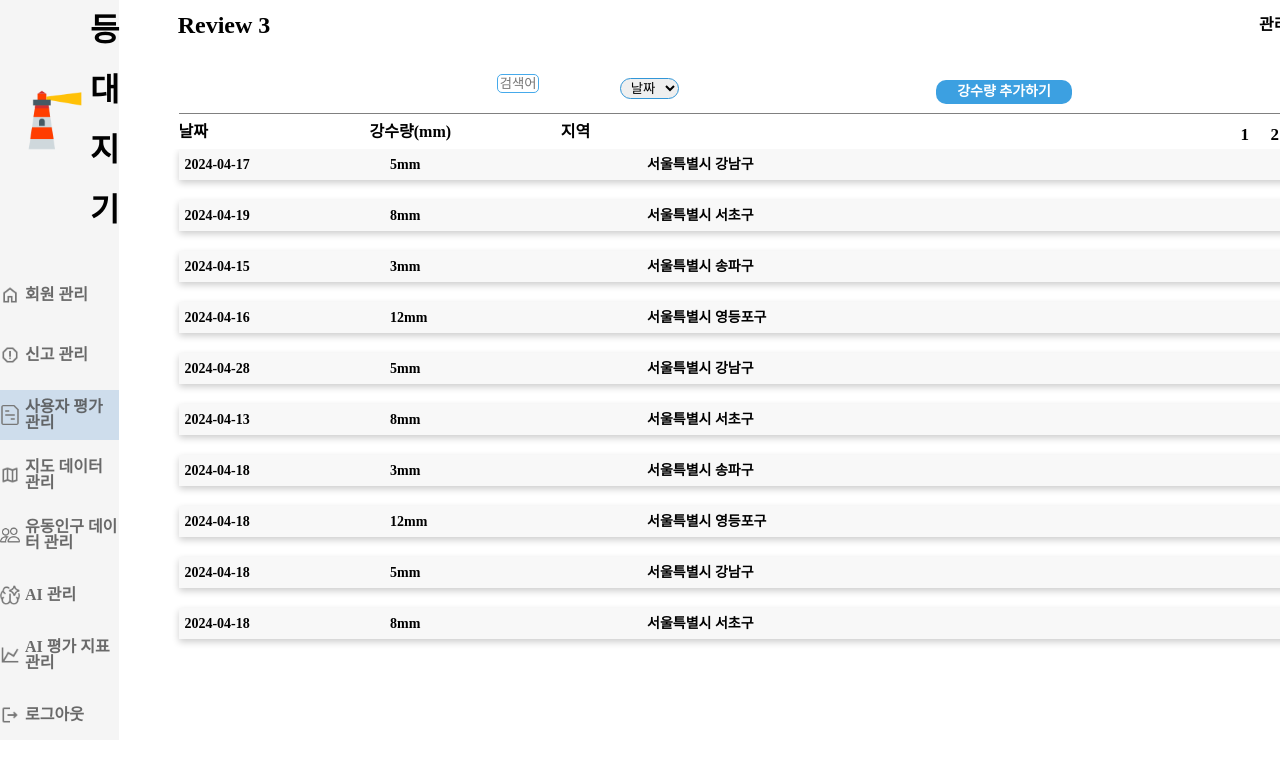
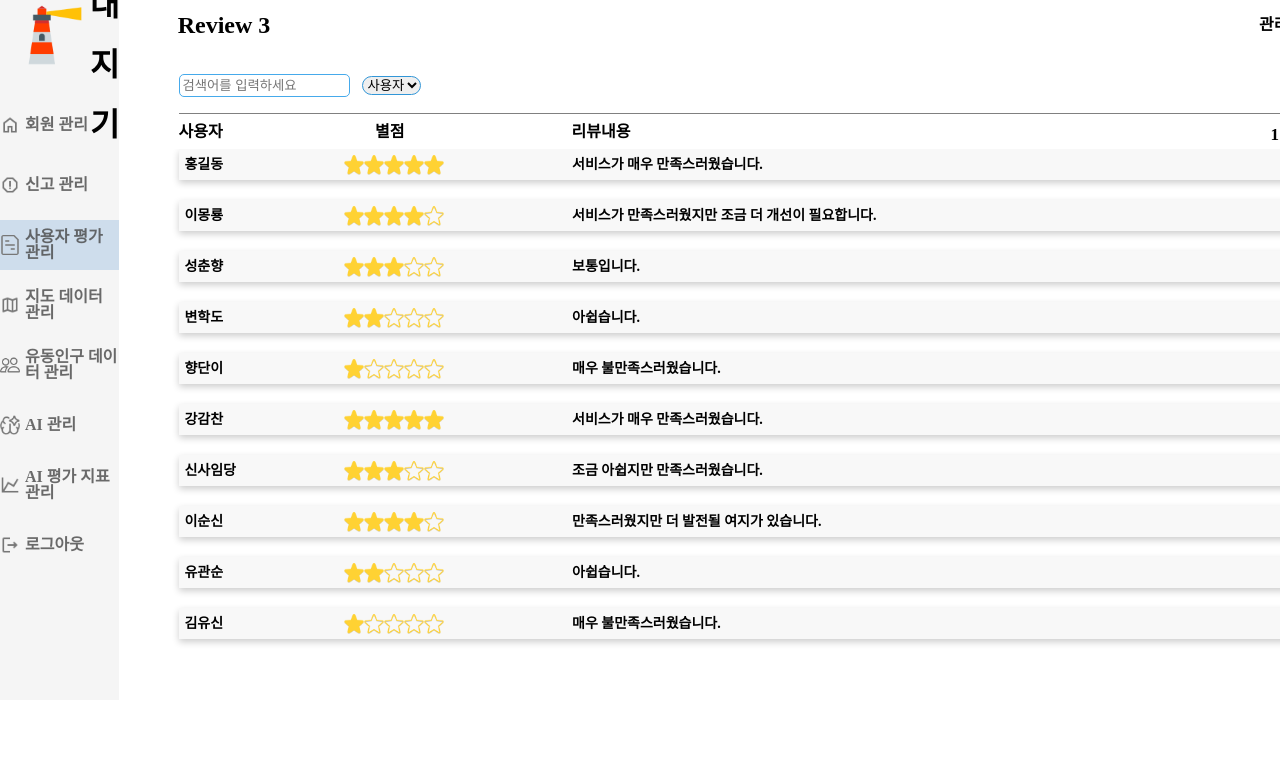
Before and after one commit to 4-1-graduation-project/fron, a React (Create React App) app in the folder gradeproject/: page /precipitationManagement in a window 1280 px wide. Shown: the top 762 px of the page. Built offline with nearby package versions, Linux system fonts and the light colour scheme.

Commit message:
feat : 사용자리뷰관리 View & 더미데이터 구현

```diff
--- a/gradeproject/public/precipitation/Data.json
+++ b/gradeproject/public/precipitation/Data.json
@@ -1,122 +1,77 @@
 [
     {
-        "date": "2024-04-17",
-        "rainfallAmount": "5mm",
-        "region": "서울특별시 강남구"
+        "user": "홍길동",
+        "rate": "5",
+        "content": "서비스가 매우 만족스러웠습니다."
     },
     {
-        "date": "2024-04-19",
-        "rainfallAmount": "8mm",
-        "region": "서울특별시 서초구"
+        "user": "이몽룡",
+        "rate": "4",
+        "content": "서비스가 만족스러웠지만 조금 더 개선이 필요합니다."
     },
     {
-        "date": "2024-04-15",
-        "rainfallAmount": "3mm",
-        "region": "서울특별시 송파구"
+        "user": "성춘향",
+        "rate": "3",
+        "content": "보통입니다."
     },
     {
-        "date": "2024-04-16",
-        "rainfallAmount": "12mm",
-        "region": "서울특별시 영등포구"
+        "user": "변학도",
+        "rate": "2",
+        "content": "아쉽습니다."
     },
     {
-        "date": "2024-04-28",
-        "rainfallAmount": "5mm",
-        "region": "서울특별시 강남구"
+        "user": "향단이",
+        "rate": "1",
+        "content": "매우 불만족스러웠습니다."
     },
     {
-        "date": "2024-04-13",
-        "rainfallAmount": "8mm",
-        "region": "서울특별시 서초구"
+        "user": "강감찬",
+        "rate": "5",
+        "content": "서비스가 매우 만족스러웠습니다."
     },
     {
-        "date": "2024-04-18",
-        "rainfallAmount": "3mm",
-        "region": "서울특별시 송파구"
+        "user": "신사임당",
+        "rate": "3",
+        "content": "조금 아쉽지만 만족스러웠습니다."
     },
     {
-        "date": "2024-04-18",
-        "rainfallAmount": "12mm",
-        "region": "서울특별시 영등포구"
+        "user": "이순신",
+        "rate": "4",
+        "content": "만족스러웠지만 더 발전될 여지가 있습니다."
     },
     {
-        "date": "2024-04-18",
-        "rainfallAmount": "5mm",
-        "region": "서울특별시 강남구"
+        "user": "유관순",
+        "rate": "2",
+        "content": "아쉽습니다."
     },
     {
-        "date": "2024-04-18",
-        "rainfallAmount": "8mm",
-        "region": "서울특별시 서초구"
+        "user": "김유신",
+        "rate": "1",
+        "content": "매우 불만족스러웠습니다."
     },
     {
-        "date": "2024-04-18",
-        "rainfallAmount": "3mm",
-        "region": "서울특별시 송파구"
+        "user": "안중근",
+        "rate": "5",
+        "content": "서비스가 매우 만족스러웠습니다."
     },
     {
-        "date": "2024-04-18",
-        "rainfallAmount": "12mm",
-        "region": "서울특별시 영등포구"
+        "user": "윤봉길",
+        "rate": "4",
+        "content": "조금 아쉬웠지만 만족스러웠습니다."
     },
     {
-        "date": "2024-04-18",
-        "rainfallAmount": "5mm",
-        "region": "서울특별시 강남구"
+        "user": "박근혜",
+        "rate": "3",
+        "content": "보통입니다."
     },
     {
-        "date": "2024-04-18",
-        "rainfallAmount": "8mm",
-        "region": "서울특별시 서초구"
+        "user": "노무현",
+        "rate": "2",
+        "content": "아쉽습니다."
     },
     {
-        "date": "2024-04-18",
-        "rainfallAmount": "3mm",
-        "region": "서울특별시 송파구"
-    },
-    {
-        "date": "2024-04-18",
-        "rainfallAmount": "12mm",
-        "region": "서울특별시 영등포구"
-    },
-    {
-        "date": "2024-04-18",
-        "rainfallAmount": "5mm",
-        "region": "서울특별시 강남구"
-    },
-    {
-        "date": "2024-04-18",
-        "rainfallAmount": "8mm",
-        "region": "서울특별시 서초구"
-    },
-    {
-        "date": "2024-04-18",
-        "rainfallAmount": "3mm",
-        "region": "서울특별시 송파구"
-    },
-    {
-        "date": "2024-04-18",
-        "rainfallAmount": "12mm",
-        "region": "서울특별시 영등포구"
-    },
-    {
-        "date": "2024-04-18",
-        "rainfallAmount": "5mm",
-        "region": "서울특별시 강남구"
-    },
-    {
-        "date": "2024-04-18",
-        "rainfallAmount": "8mm",
-        "region": "서울특별시 서초구"
-    },
-    {
-        "date": "2024-04-18",
-        "rainfallAmount": "3mm",
-        "region": "서울특별시 송파구"
-    },
-    {
-        "date": "2024-04-18",
-        "rainfallAmount": "12mm",
-        "region": "서울특별시 영등포구"
+        "user": "이명박",
+        "rate": "1",
+        "content": "매우 불만족스러웠습니다."
     }
 ]
--- a/gradeproject/src/components/FloatingPopulationPage/FloatingPopulationItems/FloatingPopulationListcss.js
+++ b/gradeproject/src/components/FloatingPopulationPage/FloatingPopulationItems/FloatingPopulationListcss.js
@@ -37,6 +37,16 @@ export const ReportName = styled(UserNameField)`
     font-size: 14px;
 `;
 
+export const ReportStar = styled(UserNameField)`
+    width: 20%;
+    height: 100%;
+    text-align: center;
+    display : flex;
+    justify-content: left;
+    align-items : center;
+    font-size: 14px;
+`;
+
 export const TitleField = styled.div`
     width: 23%;
     height: 50%;
@@ -48,3 +58,13 @@ export const TitleField = styled.div`
 export const ReportTitle = styled(TitleField)`
     width: 40%;
 `;
+
+export const ReportUser = styled(DateField)`
+    width: 14%;
+    height: 100%;
+    text-align: center;
+    display : flex;
+    justify-content: left;
+    align-items : center;
+    font-size: 14px;
+`;
--- a/gradeproject/src/components/precipitationPage/Precipitation.jsx
+++ b/gradeproject/src/components/precipitationPage/Precipitation.jsx
@@ -11,7 +11,7 @@ export default function Precipitation() {
 
     };
     return (
-        <div style={{ display: 'flex', flexDirection: 'row', overflow: 'hidden' }}>
+        <div style={{ display: 'flex', flexDirection: 'row', height: '700px' }}>
             <Z.LeftSection>
                 <SideMenu />
             </Z.LeftSection>
--- a/gradeproject/src/components/precipitationPage/precipitationItems/PrecipitationList.jsx
+++ b/gradeproject/src/components/precipitationPage/precipitationItems/PrecipitationList.jsx
@@ -4,6 +4,8 @@ import * as A from "../../userManagementPage/userManagementItems/MemberListCss";
 import * as K from "../../FloatingPopulationPage/FloatingPopulationItems/FloatingPopulationListcss";
 import * as Z from "../../mapDataManagementPage/mapDataItems/MapDataListCss";
 import * as D from "./PrecipitationListcss";
+import emptystar from "../../../assets/emptystar.png";
+import fillstar from "../../../assets/fillstar.png";
 
 export default function PrecipitationList() {
     const [precipitations, serPrecipitations] = useState([]);
@@ -22,7 +24,7 @@ export default function PrecipitationList() {
 
 
     const [searchTerm, setSearchTerm] = useState('');
-    const [searchOption, setSearchOption] = useState('autonomousDistrict'); // 기본적으로 이름으로 검색
+    const [searchOption, setSearchOption] = useState('user'); // 기본적으로 이름으로 검색
 
     // 페이지 변경
     const paginate = (pageNumber) => setCurrentPage(pageNumber);
@@ -38,27 +40,29 @@ export default function PrecipitationList() {
         setCurrentPage(1); // 검색어가 변경되면 currentPage를 1로 설정하여 첫 번째 페이지로 이동
     };
 
-    // 검색된 회원 필터링
-    const filteredPrecipitations = precipitations.filter(precipitation => {
-        // 선택된 옵션에 따라 검색 조건 변경
-        switch (searchOption) {
-            case 'date':
-                return precipitation.date.toLowerCase().includes(searchTerm.toLowerCase());
-            case 'rainfallAmount':
-                return precipitation.rainfallAmount.toLowerCase().includes(searchTerm.toLowerCase());
-            case 'region':
-                return precipitation.region.toLowerCase().includes(searchTerm.toLowerCase());
-            default:
-                return true;
-        }
-    });
-
     useEffect(() => {
         fetch('http://localhost:60004/precipitation/Data.json')
             .then(response => response.json())
             .then(data => serPrecipitations(data))
             .catch(error => console.error('Error fetching data:', error));
     }, []);
+
+    // 검색된 회원 필터링
+    const filteredPrecipitations = precipitations.filter(precipitation => {
+        // 선택된 옵션에 따라 검색 조건 변경
+        switch (searchOption) {
+            case 'user':
+                return precipitation.user.toLowerCase().includes(searchTerm.toLowerCase());
+            case 'rate':
+                return precipitation.rate.toLowerCase().includes(searchTerm.toLowerCase());
+            case 'content':
+                return precipitation.content.toLowerCase().includes(searchTerm.toLowerCase());
+            default:
+                return true;
+        }
+    });
+
+
 
 
     //강수량 데이터 삭제하는 로직
@@ -133,31 +137,32 @@ export default function PrecipitationList() {
             <A.Box>
                 <A.Title>
                     {/* 검색 창 */}
-                    <A.SearchBox>
-                        <div style={{ gap: '10px', display: 'flex', flexDirection: 'row', alignItems: 'center', justifyContent: 'center', textAlign: 'center' }}>
+                    <A.ReviewSearchBox>
+                        <div style={{ display: 'flex', flexDirection: 'row' }}>
                             <div>
-                                <A.Input
+                                <A.ReviewInput
                                     type="text"
                                     placeholder="검색어를 입력하세요"
                                     value={searchTerm}
                                     onChange={handleSearch}
                                 />
                             </div>
-                            {/* 검색 옵션 드롭다운 */}
-                            <select value={searchOption} onChange={handleOptionChange} style={{ borderRadius: '20px', borderColor: '#3296D7', height: '100%', alignItems: 'center', justifyContent: 'center', textAlign: 'center', marginTop: '15px' }}>
-                                <option value="date">날짜</option>
-                                <option value="rainfallAmount">강수량</option>
-                                <option value="region">지역</option>
-                            </select>
+                            <div>
+                                {/* 검색 옵션 드롭다운 */}
+                                <select value={searchOption} onChange={handleOptionChange} style={{ borderRadius: '20px', borderColor: '#3296D7', outline:'none' }}>
+                                    <option value="user">사용자</option>
+                                    <option value="rate">별점</option>
+                                    <option value="content">내용</option>
+                                </select>
+                            </div>
                         </div>
-                        <Z.AddBox onClick={togglePopup}>강수량 추가하기</Z.AddBox>
-                    </A.SearchBox>
+                    </A.ReviewSearchBox>
                 </A.Title>
                 <A.FieldContainer>
-                    <div  style={{ display: 'flex', flexDirection: 'row', width: '100%', height: '100%' }}>
-                        <D.DateField>날짜</D.DateField>
-                        <K.UserNameField>강수량(mm)</K.UserNameField>
-                        <K.TitleField>지역</K.TitleField>
+                    <div style={{ display: 'flex', flexDirection: 'row', width: '100%', height: '100%' }}>
+                        <D.DateField>사용자</D.DateField>
+                        <K.UserNameField>별점</K.UserNameField>
+                        <K.TitleField>리뷰내용</K.TitleField>
                     </div>
                     <div style={{ display: 'flex', flexDirection: 'row', height: '100%' }}>
                         <A.PaginationBox>
@@ -175,10 +180,17 @@ export default function PrecipitationList() {
                 <A.MemberContainer>
                     {filteredPrecipitations.slice(indexOfFirstPost, indexOfLastPost).map((precipitation, index) => (
                         <D.MemberItem>
-                            <K.ReportDate>{precipitation.date}</K.ReportDate>
-                            <K.ReportName>{precipitation.rainfallAmount}</K.ReportName>
-                            <D.ReportTitle>{precipitation.region}</D.ReportTitle>
-                            <button onClick={() => handleDelete(index)}>X</button>
+                            <K.ReportUser>{precipitation.user}</K.ReportUser>
+                            <K.ReportStar>
+                                {[...Array(parseInt(precipitation.rate)).keys()].map((_, index) => (
+                                    <img src={fillstar} alt="filled star" key={index} style={{ width: '20px', height: '20px' }} />
+                                ))}
+                                {[...Array(5 - parseInt(precipitation.rate)).keys()].map((_, index) => (
+                                    <img src={emptystar} alt="empty star" key={index} style={{ width: '20px', height: '20px' }} />
+                                ))}
+                            </K.ReportStar>
+                            <D.ReportTitle>{precipitation.content}</D.ReportTitle>
+                            {/* <button onClick={() => handleDelete(index)}>X</button> */}
                         </D.MemberItem>
                     ))}
                 </A.MemberContainer>
--- a/gradeproject/src/components/userManagementPage/userManagementItems/MemberListCss.js
+++ b/gradeproject/src/components/userManagementPage/userManagementItems/MemberListCss.js
@@ -412,6 +412,16 @@ export const SearchBox = styled.div`
     margin-bottom: 20px;
 `;
 
+export const ReviewSearchBox = styled.div`
+    width: 100%;
+    height: 50%;
+    color: black;
+    gap: 10px;
+    display: flex;
+    flex-direction: row;
+    margin-bottom: 20px;
+`;
+
 export const SearchMapBox = styled.div`
     width: 20%;
     height: 80%;
@@ -430,6 +440,17 @@ export const Input = styled.input`
     outline: none;
     border: 1px solid #46AAEB;
 `;
+
+export const ReviewInput = styled.input`
+    width: 90%;
+    height: 90%;
+    border: 1px solid grey;
+    border-radius: 5px;
+    outline: none;
+    border: 1px solid #46AAEB;
+`;
+
+
 
 export const memberInput = styled.input`
     width: 20%;
```
Also changed, not shown: gradeproject/src/assets/emptystar.png (added), gradeproject/src/assets/fillstar.png (added).
